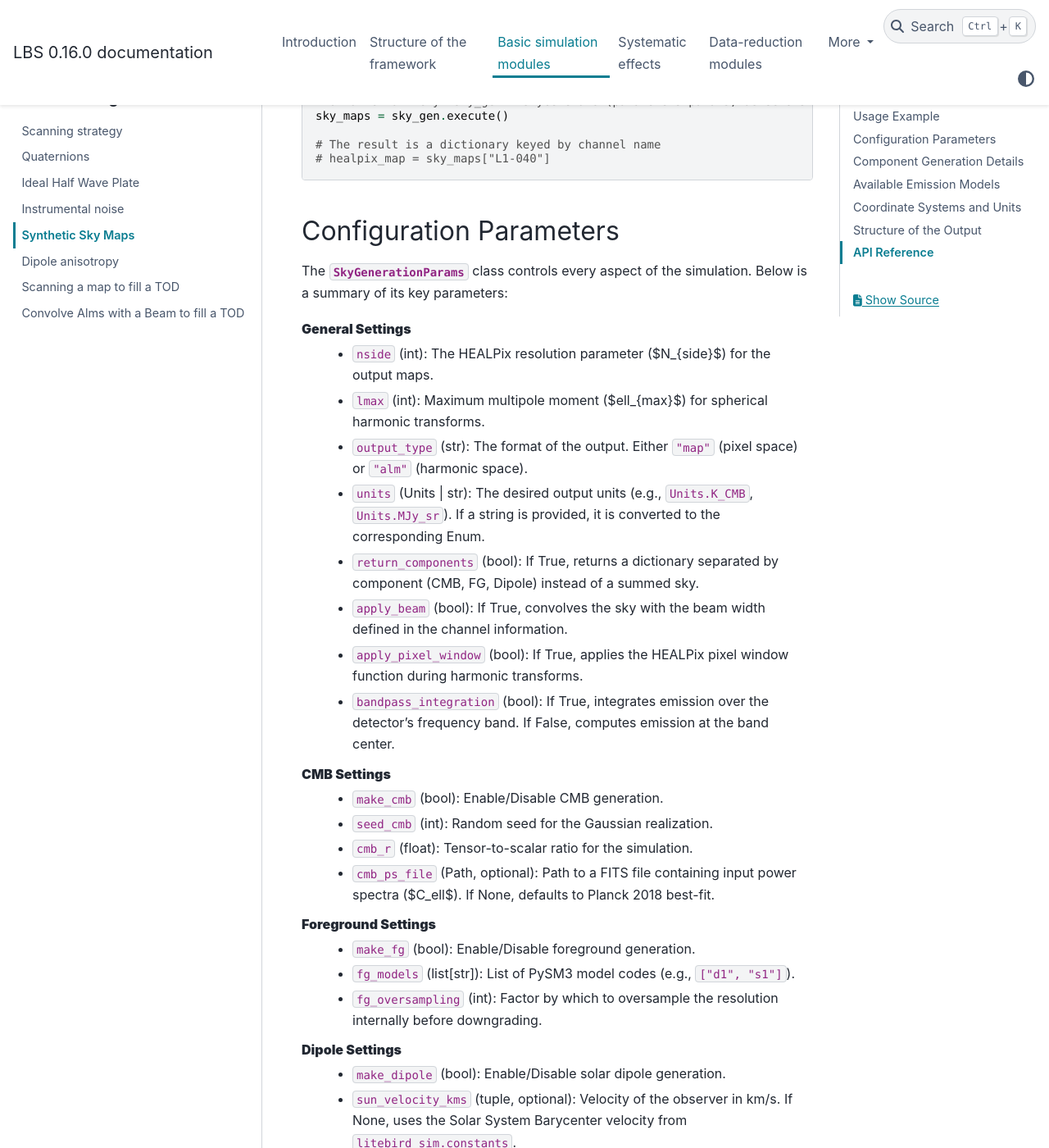
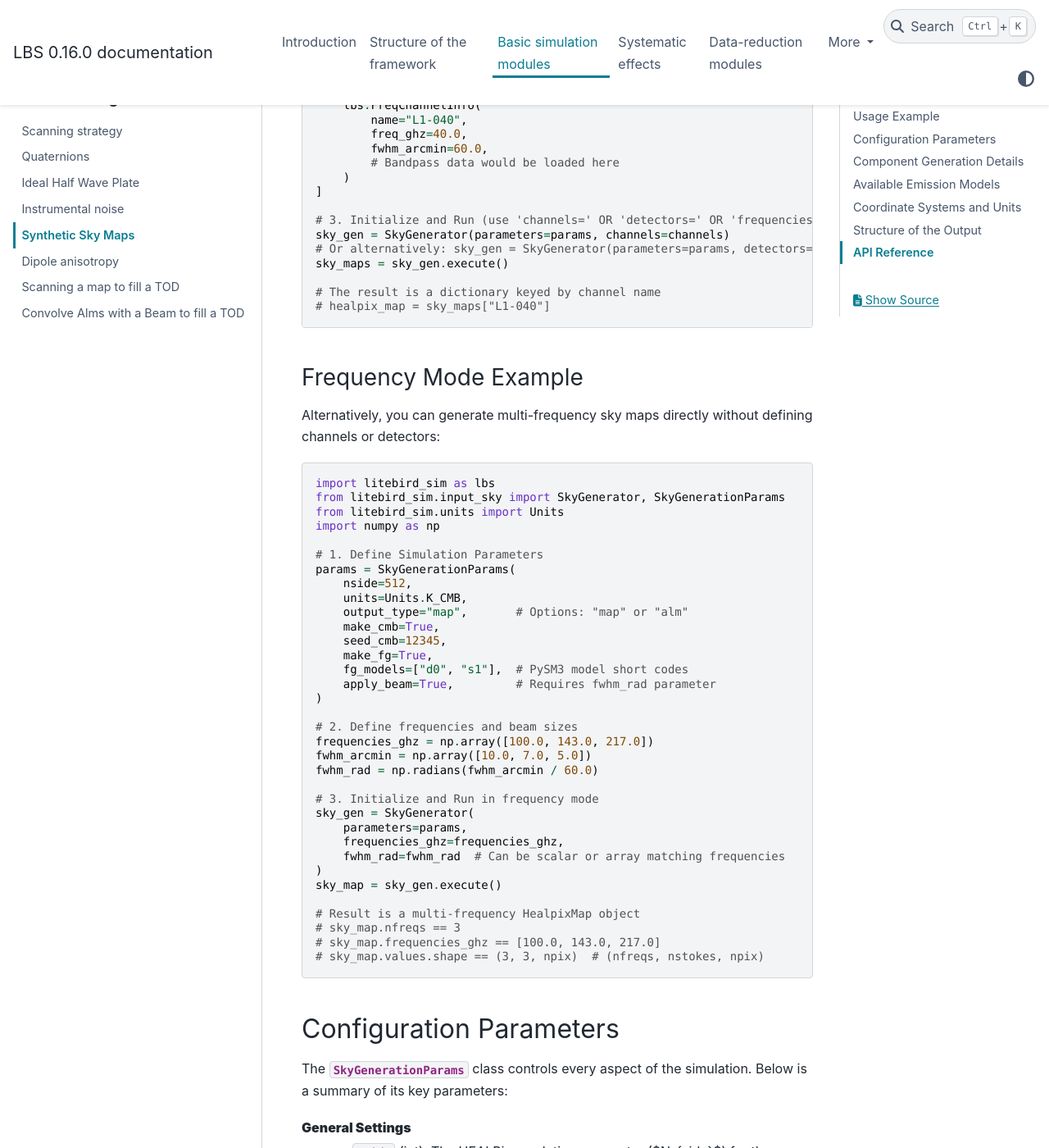
Before and after one commit to litebird/litebird_sim, a Sphinx documentation site: the page built from docs/source/input_sky.rst, in a window 1280 px wide and 1400 px high, scrolled down 1241 px. Shown: the whole window at 82% size. Built offline with Sphinx 7.4.7 and the PyData theme 0.15.4, drawn with Linux system fonts in a browser that asks for light colours; some of the changed text lies outside the part shown.

Commit message:
[ci skip] input_sky and documentation updated

```diff
--- a/docs/source/input_sky.rst
+++ b/docs/source/input_sky.rst
@@ -13,9 +13,16 @@ The framework utilizes the `PySM3 <https://pysm3.readthedocs.io/en/latest/>`_ li
 Usage Example
 -------------
 
-The core interface is the :class:`~litebird_sim.input_sky.SkyGenerator` class. It requires a configuration object (:class:`~litebird_sim.input_sky.SkyGenerationParams`) and **either** a list of channels (:class:`~litebird_sim.detectors.FreqChannelInfo`) **or** detectors (:class:`~litebird_sim.detectors.DetectorInfo`), but not both.
+The core interface is the :class:`~litebird_sim.input_sky.SkyGenerator` class. It requires a configuration object (:class:`~litebird_sim.input_sky.SkyGenerationParams`) and supports three mutually-exclusive modes:
 
-Here is an example showing how to generate a sky containing CMB and specific foregrounds (Dust and Synchrotron) using the dedicated ``Units`` Enum:
+1. **Channel mode**: Provide a list of :class:`~litebird_sim.detectors.FreqChannelInfo` objects
+2. **Detector mode**: Provide a list of :class:`~litebird_sim.detectors.DetectorInfo` objects
+3. **Frequency mode**: Provide an array of frequencies in GHz via ``frequencies_ghz``
+
+Channel/Detector Mode Example
+~~~~~~~~~~~~~~~~~~~~~~~~~~~~~
+
+Here is an example showing how to generate a sky containing CMB and specific foregrounds (Dust and Synchrotron) using channels:
 
 .. code-block:: python
 
@@ -47,13 +54,55 @@ Here is an example showing how to generate a sky containing CMB and specific for
         )
     ]
 
-    # 3. Initialize and Run (use 'channels=' OR 'detectors=', not both)
+    # 3. Initialize and Run (use 'channels=' OR 'detectors=' OR 'frequencies_ghz=', not multiple)
     sky_gen = SkyGenerator(parameters=params, channels=channels)
     # Or alternatively: sky_gen = SkyGenerator(parameters=params, detectors=detectors)
     sky_maps = sky_gen.execute()
 
     # The result is a dictionary keyed by channel name
     # healpix_map = sky_maps["L1-040"]
+
+Frequency Mode Example
+~~~~~~~~~~~~~~~~~~~~~~
+
+Alternatively, you can generate multi-frequency sky maps directly without defining channels or detectors:
+
+.. code-block:: python
+
+    import litebird_sim as lbs
+    from litebird_sim.input_sky import SkyGenerator, SkyGenerationParams
+    from litebird_sim.units import Units
+    import numpy as np
+
+    # 1. Define Simulation Parameters
+    params = SkyGenerationParams(
+        nside=512,
+        units=Units.K_CMB,
+        output_type="map",       # Options: "map" or "alm"
+        make_cmb=True,
+        seed_cmb=12345,
+        make_fg=True,
+        fg_models=["d0", "s1"],  # PySM3 model short codes
+        apply_beam=True,         # Requires fwhm_rad parameter
+    )
+
+    # 2. Define frequencies and beam sizes
+    frequencies_ghz = np.array([100.0, 143.0, 217.0])
+    fwhm_arcmin = np.array([10.0, 7.0, 5.0])
+    fwhm_rad = np.radians(fwhm_arcmin / 60.0)
+
+    # 3. Initialize and Run in frequency mode
+    sky_gen = SkyGenerator(
+        parameters=params,
+        frequencies_ghz=frequencies_ghz,
+        fwhm_rad=fwhm_rad  # Can be scalar or array matching frequencies
+    )
+    sky_map = sky_gen.execute()
+
+    # Result is a multi-frequency HealpixMap object
+    # sky_map.nfreqs == 3
+    # sky_map.frequencies_ghz == [100.0, 143.0, 217.0]
+    # sky_map.values.shape == (3, 3, npix)  # (nfreqs, nstokes, npix)
 
 Configuration Parameters
 ------------------------
@@ -168,7 +217,11 @@ It provides robust handling of physical units via the ``litebird_sim.units.Units
 Structure of the Output
 -----------------------
 
-The :meth:`~litebird_sim.input_sky.SkyGenerator.execute` method returns a dictionary containing the generated sky objects. Depending on the ``output_type`` parameter, these will be instances of either ``HealpixMap`` or ``SphericalHarmonics``.
+The :meth:`~litebird_sim.input_sky.SkyGenerator.execute` method returns different structures depending on the mode:
+
+**Channel/Detector Mode**
+
+Returns a dictionary containing the generated sky objects, keyed by channel or detector name. Depending on the ``output_type`` parameter, values will be instances of either :class:`~litebird_sim.maps_and_harmonics.HealpixMap` or :class:`~litebird_sim.maps_and_harmonics.SphericalHarmonics`.
 
 If ``return_components=True`` is set in the parameters, the output will be a nested dictionary separating the components:
 
@@ -180,7 +233,23 @@ If ``return_components=True`` is set in the parameters, the output will be a nes
         "dipole": { "channel_name": map_obj, ... }
     }
 
-Otherwise, it returns the sum of all requested components.
+Otherwise, it returns the sum of all requested components in a single dictionary:
+
+.. code-block:: python
+
+    {
+        "channel_name": combined_map_obj,
+        ...
+    }
+
+**Frequency Mode**
+
+Returns a single multi-frequency :class:`~litebird_sim.maps_and_harmonics.HealpixMap` or :class:`~litebird_sim.maps_and_harmonics.SphericalHarmonics` object.
+
+* The ``values`` attribute has shape ``(nfreqs, nstokes, npix)`` for maps or ``(nfreqs, nstokes, nalms)`` for alms.
+* The ``frequencies_ghz`` attribute contains the array of frequencies.
+* The ``nfreqs`` property indicates the number of frequencies.
+* ``return_components=True`` is not supported in frequency mode (a warning is issued and only the total is returned).
 
 API Reference
 -------------
```
Also changed, not shown: docs/source/maps_and_harmonics.rst (+55 -4 lines), 1 other file.
